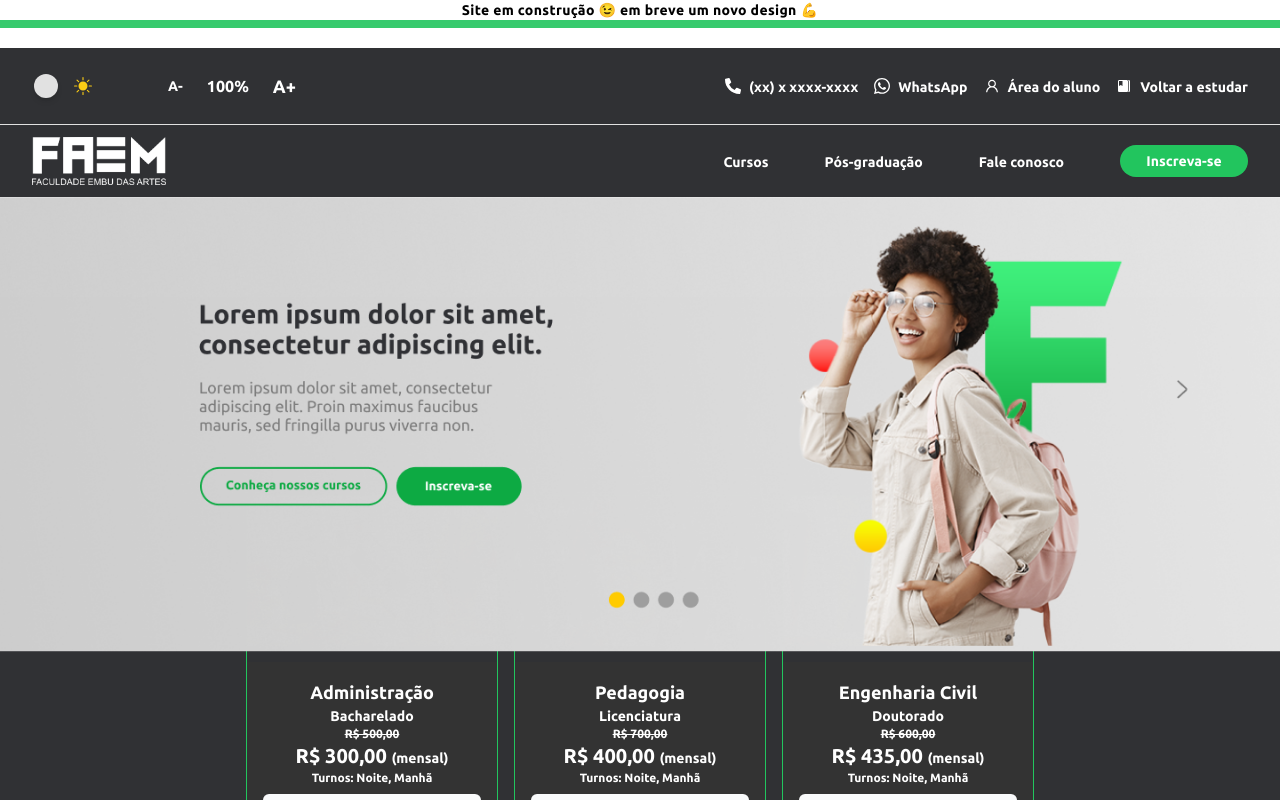
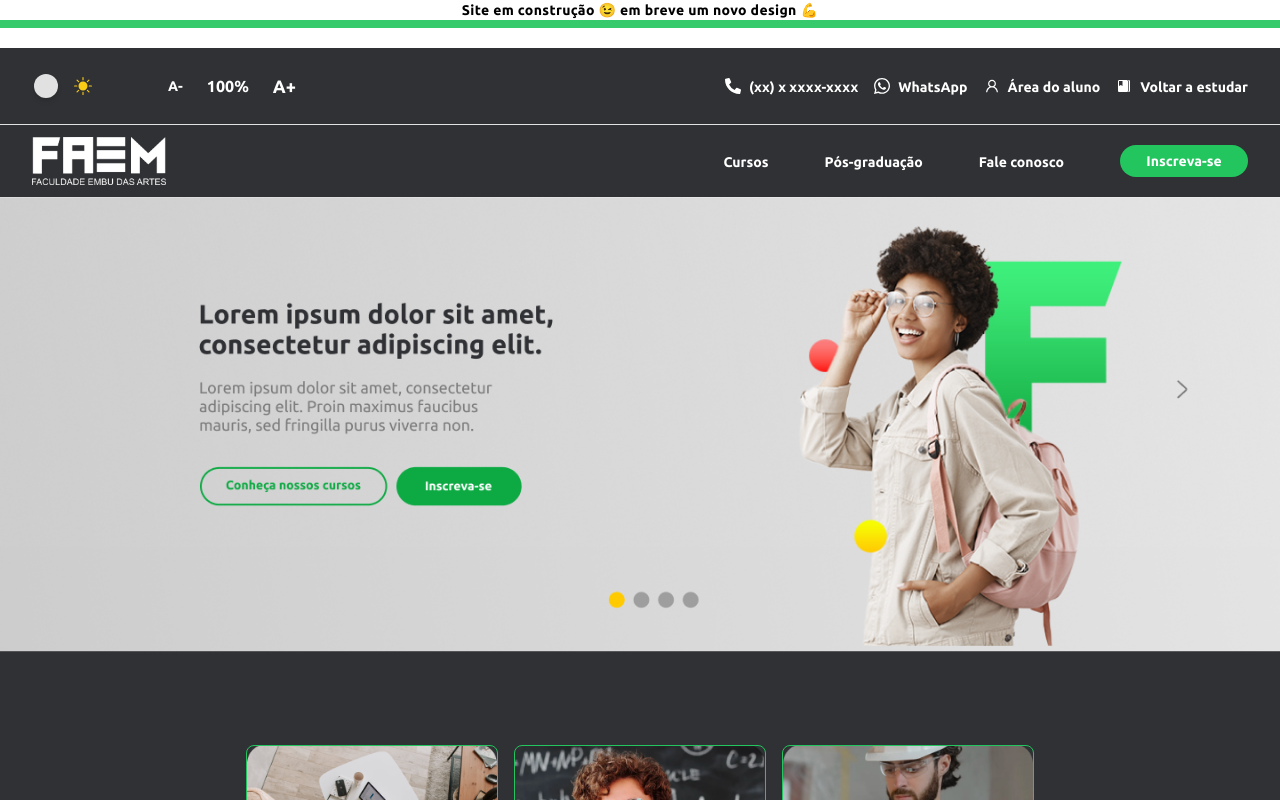
Before and after one commit to FFaem/Site_Faem, a Next.js app: page / in a window 1280 px wide. Shown: the top 800 px of the page. Built offline with nearby package versions, Linux system fonts and the light colour scheme.

Commit message:
UPDATE - Correção
de responsividade

```diff
--- a/src/app/custom-styles.css
+++ b/src/app/custom-styles.css
@@ -1,114 +1,47 @@
-@media (min-width: 820px) and (max-width: 1024px) {
+/* Para dispositivos muito pequenos */
+@media (max-width: 359px) {
      .custom-mt {
-       margin-top: 300px; /* Ajuste conforme necessário */
+       margin-top: 500px;
      }
    }
 
-
-@media (min-width: 768px) and (max-width: 1024px) {
+   /* Intervalo de 360px a 539px */
+   @media (min-width: 360px) and (max-width: 539px) {
      .custom-mt {
-       margin-top: 700px; /* Ajuste conforme necessário */
+       margin-top: 660px;
      }
    }
 
-
-
-   @media (min-width: 540px) and (max-height: 720px) {
+   /* Intervalo de 540px a 720px */
+   @media (min-width: 540px) and (max-width: 720px) {
      .custom-mt {
-       margin-top: 580px; /* Ajuste conforme necessário */
+       margin-top: 880px; /* Ajuste elevado considerando dispositivos pequenos */
      }
    }
 
-
-   @media (min-width: 853px) and (max-width: 1280px) {
+   /* Intervalo de 721px a 1024px - Tablets */
+   @media (min-width: 721px) and (max-width: 1024px) {
      .custom-mt {
-       margin-top: 180px; /* Ajuste conforme necessário */
+       margin-top: 240px; /* Consolidando para ajustes em tablets */
+     }
+   }
+   /* Intervalo de 1025px a 1279px - Dispositivos de tela média a grande */
+   @media (min-width: 1024px) and (max-width: 1279px) {
+     .custom-mt {
+       margin-top: 350px; /* Ajuste para dispositivos como Asus Zenbook Fold */
      }
    }
 
-
-   @media (min-width: 1280px) and (max-height: 800px) {
+   /* Intervalo de 1025px a 1279px - Dispositivos de tela média a grande */
+   @media (min-width: 1025px) and (max-width: 1279px) {
      .custom-mt {
-       margin-top: 380px; /* Ajuste para Nest Hub Max */
+       margin-top: 180px; /* Ajuste para dispositivos como Asus Zenbook Fold */
      }
    }
 
-   @media (min-width: 414px) and (max-width: 896px) {
+   /* Para larguras acima de 1280px */
+   @media (min-width: 1280px) {
      .custom-mt {
-       margin-top: 720px; /* Ajuste conforme necessário */
+       margin-top: 350px; /* Ajuste para dispositivos grandes */
      }
    }
-
-   @media (min-width: 360px) and (max-width: 740px) {
-     .custom-mt {
-       margin-top: 720px; /* Ajuste conforme necessário */
-     }
-   }
-
-@media (min-width: 768px) and (max-width: 1024px) {
-     .custom-mt {
-       margin-top: 100px; /* Ajuste conforme necessário */
-     }
-   }
-
-
-
-@media (min-width: 540px) and (max-width: 720px) {
-     .custom-mt {
-       margin-top: 880px; /* Ajuste conforme necessário */
-     }
-   }
-
-   @media (min-width: 280px) and (max-width: 653px) {
-     .custom-mt {
-       margin-top: 500px; /* Ajuste conforme necessário */
-     }
-   }
-
-   @media (min-width: 412px) and (max-height: 914px) {
-     .custom-mt {
-       margin-top: 620px; /* Ajuste conforme necessário */
-     }
-   }
-
-   @media (min-width: 1024px) and (max-height: 600px) {
-     .custom-mt {
-       margin-top: 360px; /* Ajuste para Nest Hub */
-     }
-   }
-
-   @media (min-width: 1280px) and (max-height: 800px) {
-     .custom-mt {
-       margin-top: 360px; /* Ajuste para Nest Hub */
-     }
-   }
-
-   @media (min-width: 729px) and (max-height: 1206px) {
-     .custom-mt {
-       margin-top: 180px; /* Ajuste para Nest Hub */
-     }
-   }
-
-   @media (min-width: 666px) and (max-height: 1206px) {
-     .custom-mt {
-       margin-top: 100px; /* Ajuste para Nest Hub */
-     }
-   }
-
-   @media (min-width: 655px) and (max-height: 1206px) {
-     .custom-mt {
-       margin-top: 100px; /* Ajuste para Nest Hub */
-     }
-   }
-
-   @media (min-width: 641px) and (max-height: 1206px) {
-     .custom-mt {
-       margin-top: 100px; /* Ajuste para Nest Hub */
-     }
-   }
-
-   @media (min-width: 375px) and (max-width: 667px) {
-     .custom-mt {
-       margin-top: 700px; /* Ajuste conforme necessário */
-     }
-   }
```
